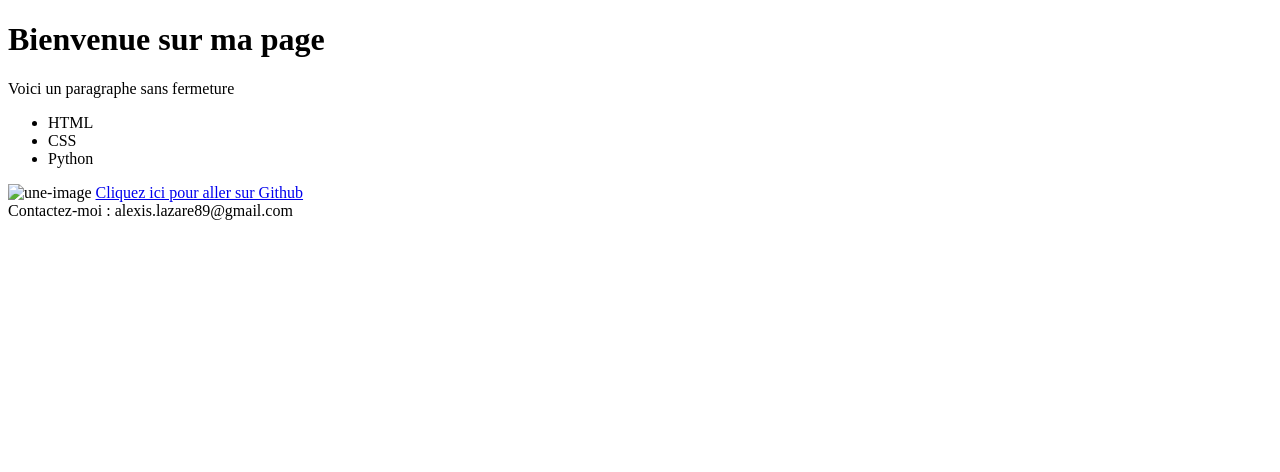
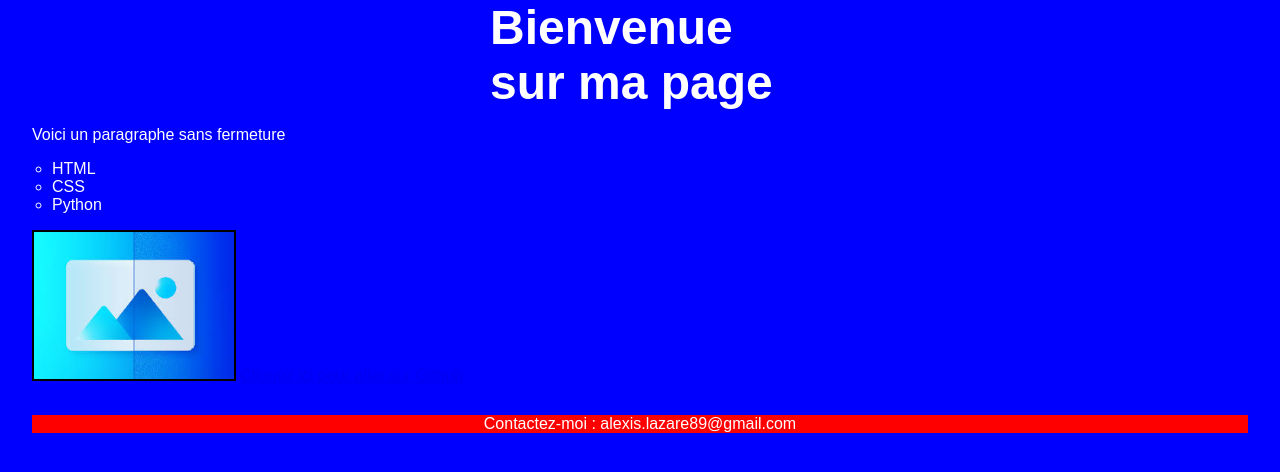
Before and after one commit to AnaisG14/exercices-Alexis, a plain HTML site: page index.html in a window 1280 px wide. Drawn offline with Linux system fonts and the light colour scheme.

Commit message:
correction-final

```diff
--- a/index.html
+++ b/index.html
@@ -2,24 +2,25 @@
 <html>
         <head>
             <title>Ma page</title>
-            <link href="style.css" rel="stylesheet">
+            <link href="styles.css" rel="stylesheet">
         </head>
-    <body>
+<body>
 
 <h1>Bienvenue sur ma page</h1>
 <p>Voici un paragraphe sans fermeture</p>
 
 <ul>
-<li>HTML
-<li>CSS
-<li>Python</ul>
+<li>HTML</li>
+<li>CSS</li>
+<li>Python</li>
+</ul>
 
-<img src="imagse.jpg" alt="une-image" width="200">
+<img src="images.jpg" alt="une-image" width="200">
 
 <a href="https://github.com/" target="_blank">Cliquez ici pour aller sur Github</a>
 
-        <div class="footer">
-            Contactez-moi : alexis.lazare89@gmail.com
-        </div>
-    </body>
+<div class="footer">
+    Contactez-moi : alexis.lazare89@gmail.com
+</div>
+</body>
 </html>
--- a/styles.css
+++ b/styles.css
@@ -2,10 +2,13 @@ body {
     background-color: blue;
     font-family: Arial, sans-serif;
     color: white;
+    width: 95%;
+    margin: auto;
 }
 
 h1 {
-    text-align: center;
+    width: 300px;
+    margin: auto;
     font-size: 3em;
 }
 
@@ -15,10 +18,11 @@ ul {
 }
 
 img {
-    border:  2px solid black;
+    border: 2px solid black;
 }
 
 .footer {
     margin-top: 30px;
     text-align: center;
+    background-color: red;
 }
```
